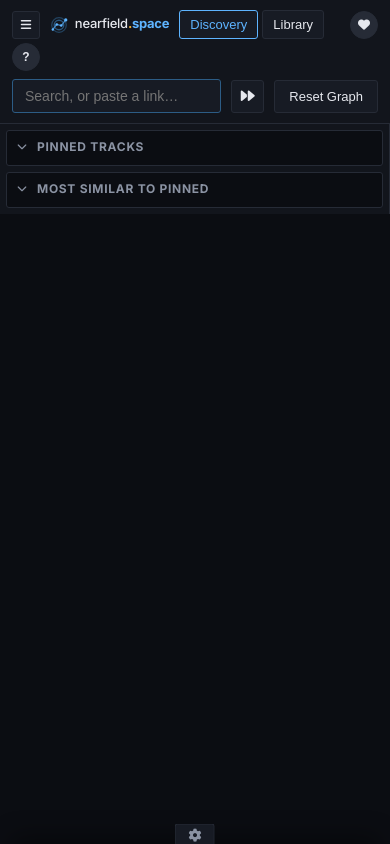
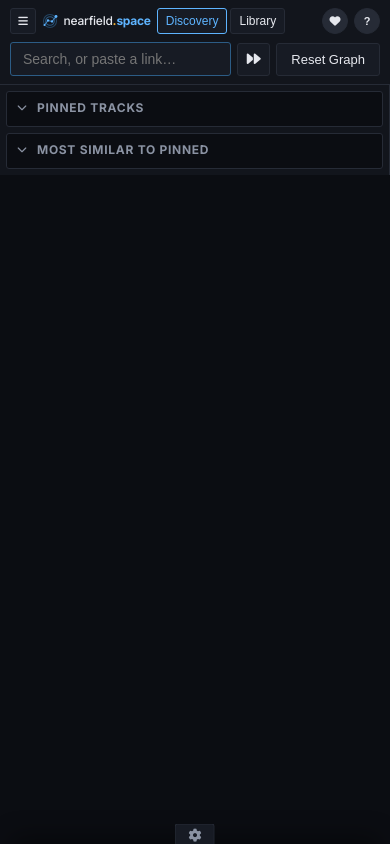
Before and after one commit to CosmosPi3/nearfield-space, a plain HTML site: page frontend/index.html in a window 390 px wide. Drawn offline with Linux system fonts and the light colour scheme; a script that the page names is missing.

Commit message:
Tighten mobile top-bar spacing and font sizes to reduce wrapping

```diff
--- a/frontend/css/style.css
+++ b/frontend/css/style.css
@@ -1529,16 +1529,34 @@ html, body {
      corner regardless of .popup-open. */
   #account-chip.popup-open { right: 16px; }
 
+  /* Shrunk slightly from desktop so the chip's left edge clears
+     #settings-pull-tab's right edge instead of just barely overlapping it
+     in this bottom-right corner. */
+  #account-chip { gap: 6px; padding: 5px 8px; }
+  #account-avatar { width: 22px; height: 22px; }
+  #account-name { font-size: 11px; }
+  #account-edit-name-button, #account-logout-button {
+    width: 20px;
+    height: 20px;
+    font-size: 10px;
+  }
+
   #top-bar {
     flex-wrap: wrap;
     /* Split rather than the shorthand `gap` — column-gap keeps the same
        horizontal spacing within each wrapped line (title/tabs/help, and
        search/autoplay/reset), while row-gap alone controls the vertical
        gap between those two lines, which was needlessly tall at 10px. */
-    column-gap: 10px;
+    column-gap: 6px;
     row-gap: 4px;
-    padding: 10px 12px;
-  }
+    padding: 8px 10px;
+  }
+
+  /* Tighter than desktop's 4px so line 1 (hamburger/logo/tabs/favourites/
+     help) has a better chance of fitting without wrapping early. */
+  #view-tabs { gap: 3px; }
+
+  .view-tab { padding: 5px 8px; font-size: 12px; }
 
   /* Explicit visual order (title/tabs/help on line 1, search/reset on
      line 2) via `order`, not DOM changes. The ::after pseudo-element is a
@@ -1567,29 +1585,29 @@ html, body {
     align-items: center;
     justify-content: center;
     flex: 0 0 auto;
-    width: 28px;
-    height: 28px;
+    width: 26px;
+    height: 26px;
     padding: 0;
     background: var(--panel-alt);
     border: 1px solid var(--border);
     border-radius: var(--radius);
     color: var(--text);
     cursor: pointer;
-    font-size: 12px;
+    font-size: 11px;
   }
   .mobile-menu-toggle:hover { border-color: var(--accent-dim); color: var(--accent); }
 
-  /* Shrink to the same 28px .mobile-menu-toggle already uses, for the same
+  /* Shrink to the same 26px .mobile-menu-toggle already uses, for the same
      reason — more room on line 1 for the logo/title + Discovery/Library
      tabs before wrapping. */
   #favourites-list-button, #help-button {
-    width: 28px;
-    height: 28px;
-    font-size: 12px;
-  }
-
-  #top-bar h1 { font-size: 13px; }
-  #top-bar h1 .brand-icon { width: 18px; height: 18px; margin-right: 4px; }
+    width: 26px;
+    height: 26px;
+    font-size: 11px;
+  }
+
+  #top-bar h1 { font-size: 12px; }
+  #top-bar h1 .brand-icon { width: 16px; height: 16px; margin-right: 3px; }
 
   /* Collapsing hides just search + Reset Graph (line 2 of the header) —
      title/tabs/help stay visible on line 1 either way. Dropping the
@@ -1599,7 +1617,7 @@ html, body {
   #top-bar.collapsed > #autoplay-toggle-button,
   #top-bar.collapsed > #reset-graph-button { display: none; }
   #top-bar.collapsed::after { display: none; }
-  #top-bar.collapsed { padding: 6px 10px; }
+  #top-bar.collapsed { padding: 5px 8px; }
 
   /* #top-bar wraps to two rows here (title/tabs/help, then search/autoplay/
      reset) rather than desktop's single row, so the toast stack needs more
```
